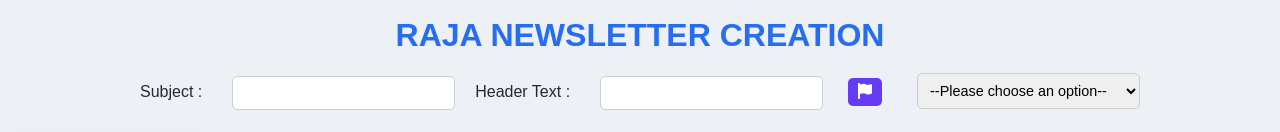
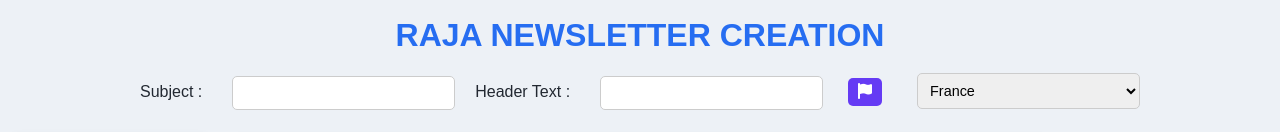
Before and after one commit to al3xioux/raja-newsletter-v2, a React (Vite) app: page / in a window 1280 px wide. Both pictures are taken after a click on the button 1108 px from the left and 92 px from the top of the page. Shown: the top 132 px of the page. Built offline with nearby package versions, Linux system fonts and the light colour scheme.

Commit message:
Valeur par default fr pour les pays

```diff
--- a/src/pages/NewsletterCreation.jsx
+++ b/src/pages/NewsletterCreation.jsx
@@ -11,7 +11,7 @@
 
 export default function NewsletterCreation() {
     const [renderedForms, setRenderedForms] = useState([]);
-    const [language, setLanguage] = useState("");
+    const [language, setLanguage] = useState("fr");
     const [documentTitle, setDocumentTitle] = useState("");
     const [headerTexte, setHeaderTexte] = useState("");
 
@@ -147,10 +147,9 @@
                             width: "100px"
                         }}
                     >
-                        <option value="">--Please choose an option--</option>
                         <option value="fr">France</option>
+                        <option value="uk">Royaume-Uni</option>
                         <option value="es">Espagne</option>
-                        <option value="uk">Royaume-Uni</option>
                         <option value="de">Allemagne</option>
                         <option value="at">Autriche</option>
                         <option value="bfl">Belgique FL</option>
```
